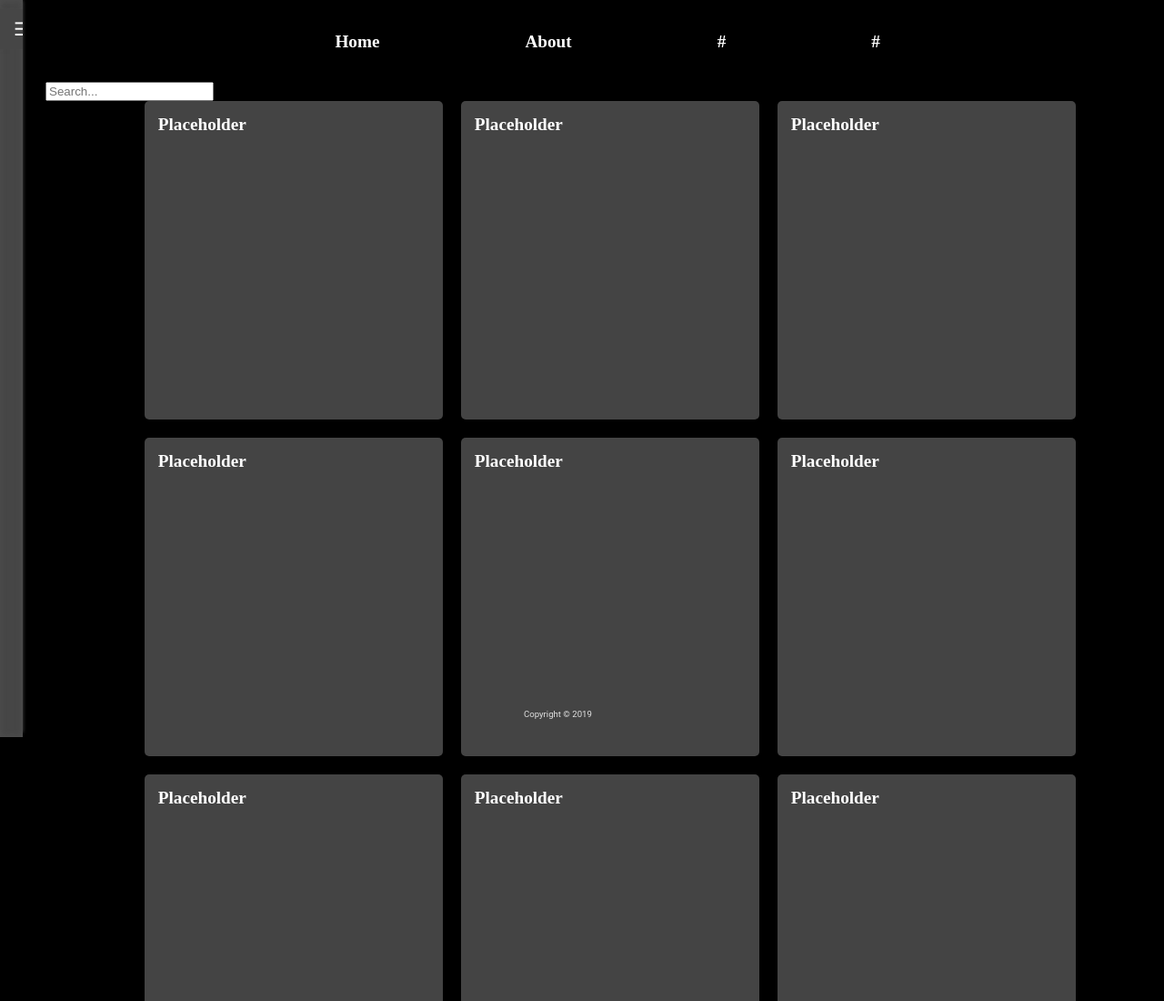
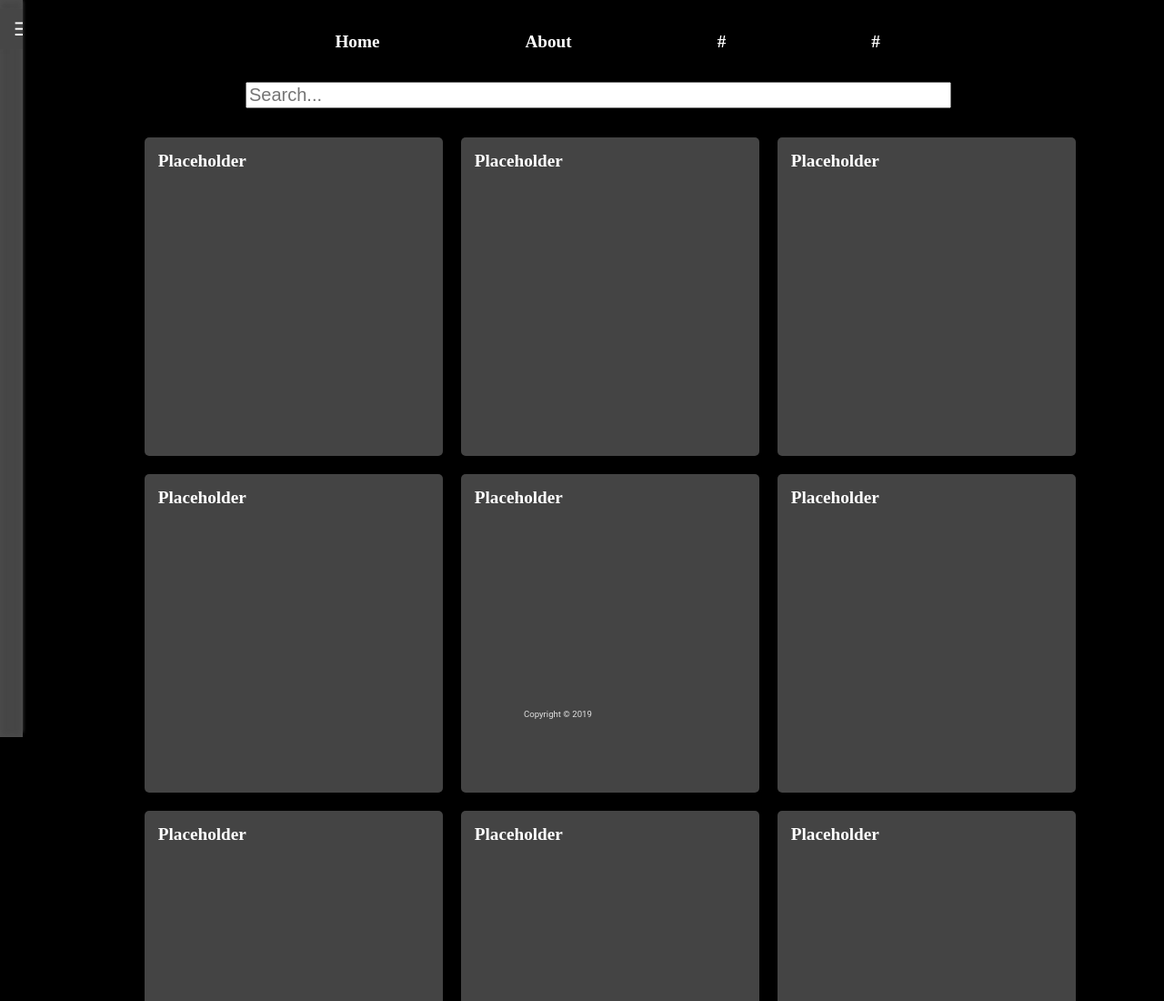
Before and after one commit to AiRcTRL2/MySite, a plain HTML site: page templates/index.html in a window 1280 px wide. Shown: the top 1100 px of the page at 91% size. Drawn offline with Linux system fonts and the light colour scheme.

Commit message:
Centered search bar
Search bar requires more CSS. At the moment, it's just a basic placeholder.

```diff
--- a/static/css.css
+++ b/static/css.css
@@ -232,3 +232,16 @@ footer{
 /*    box-shadow: inset 4px 0px 7px -4px #505050;  Border right */
 
 }
+
+.search {
+    width: 100%;
+    text-align: center;
+    margin-left: -2.5%;
+    margin-bottom:2.5%;
+}
+
+.search-bar {
+    width: 60%;
+    font-size:20px;
+    text-align:;
+}
```
